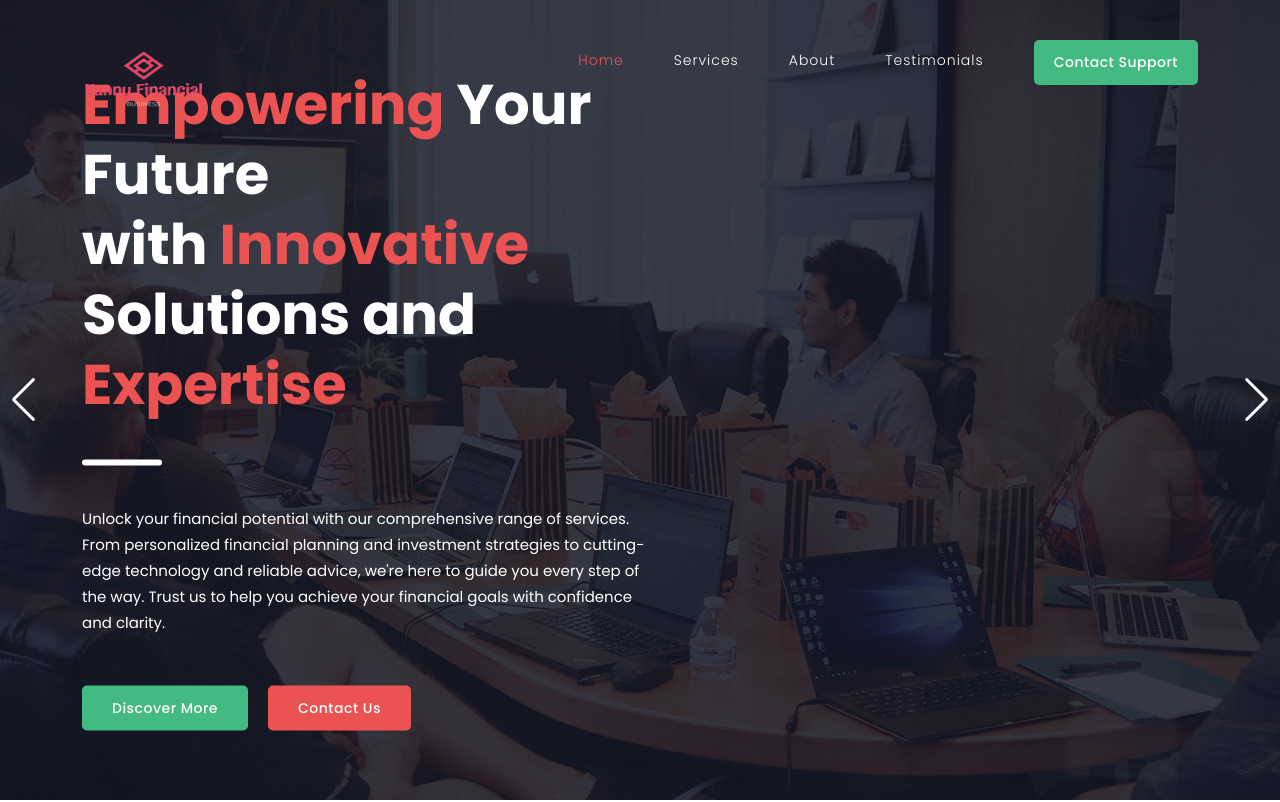
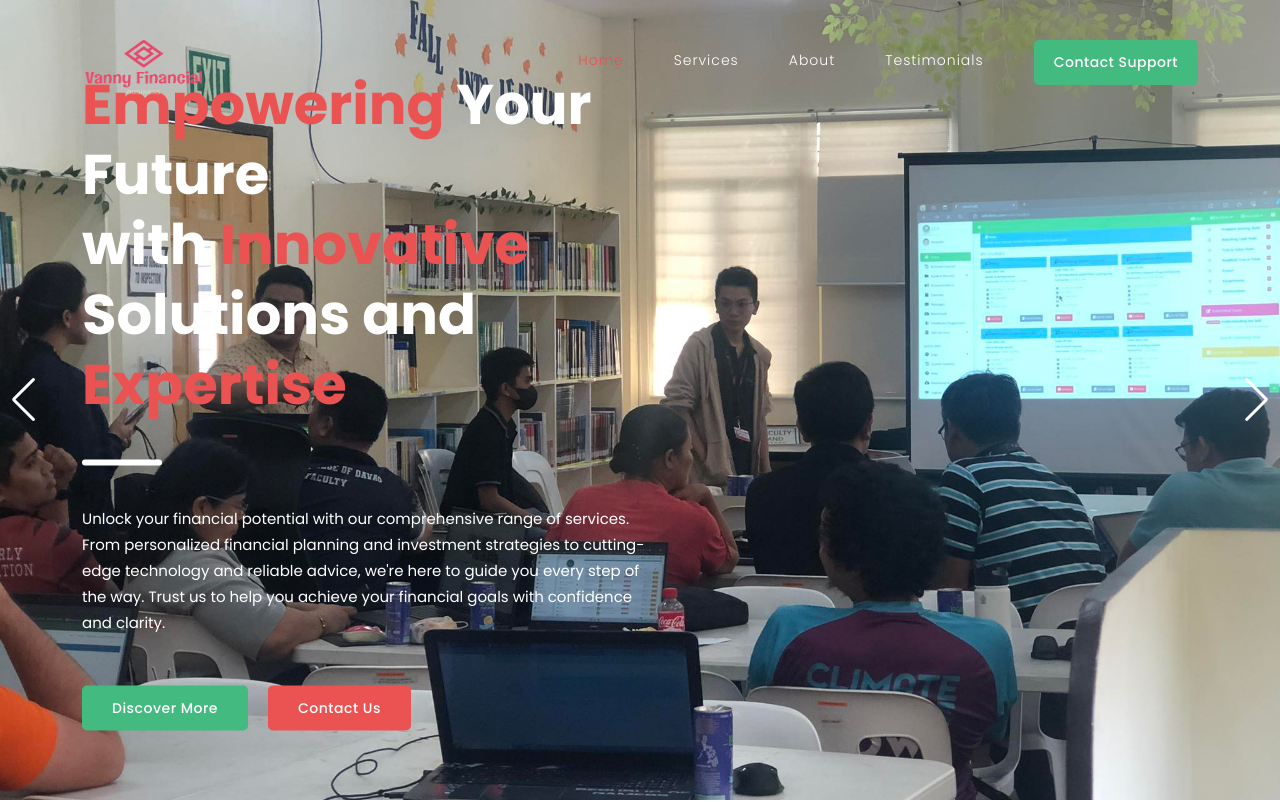
Before and after one commit to Vanny16/finance_business, a plain HTML site: page index.html in a window 1280 px wide. Shown: the top 802 px of the page. Drawn offline with nearby package versions, Linux system fonts and the light colour scheme.

Commit message:
updatedd

```diff
--- a/assets/css/templatemo-574-mexant.css
+++ b/assets/css/templatemo-574-mexant.css
@@ -839,7 +839,7 @@ cta
 */
 
 section.simple-cta {
-  background-image: url(../images/cta-bg.jpg);
+  background-image: url(../images/calculator-bg.jpg);
   background-repeat: no-repeat;
   background-position: center center;
   background-size: cover;
--- a/index.html
+++ b/index.html
@@ -38,7 +38,7 @@
             <div class="col-12">
                 <nav class="main-nav">
                     <!-- ***** Logo Start ***** -->
-                    <a href="index.html" class="logo mt-3">
+                    <a href="index.html" class="logo mt-1">
                         <img src="assets/images/logo.png" alt="" style="width: 120px; height: 60px;">
                     </a>
                     <!-- ***** Logo End ***** -->
@@ -66,7 +66,7 @@
   <div class="swiper-container" id="top">
     <div class="swiper-wrapper">
       <div class="swiper-slide">
-        <div class="slide-inner" style="background-image:url(assets/images/slide-01.jpg)">
+        <div class="slide-inner" style="background-image:url(assets/images/1.jpg)">
           <div class="container">
             <div class="row">
               <div class="col-lg-8">
@@ -89,7 +89,7 @@
         </div>
       </div>
       <div class="swiper-slide">
-        <div class="slide-inner" style="background-image:url(assets/images/slide-02.jpg)">
+        <div class="slide-inner" style="background-image:url(assets/images/2.jpg)">
           <div class="container">
             <div class="row">
               <div class="col-lg-8">
@@ -112,7 +112,7 @@
         </div>
       </div>
       <div class="swiper-slide">
-        <div class="slide-inner" style="background-image:url(assets/images/slide-03.jpg)">
+        <div class="slide-inner" style="background-image:url(assets/images/3.jpg)">
           <div class="container">
             <div class="row">
               <div class="col-lg-8">
```
Also changed, not shown: assets/images/1.jpg (added), assets/images/2.jpg (added), assets/images/3.jpg (added), assets/images/abstract.jpg (added), assets/images/calculator-image.png, assets/images/me3.jpg (added).
